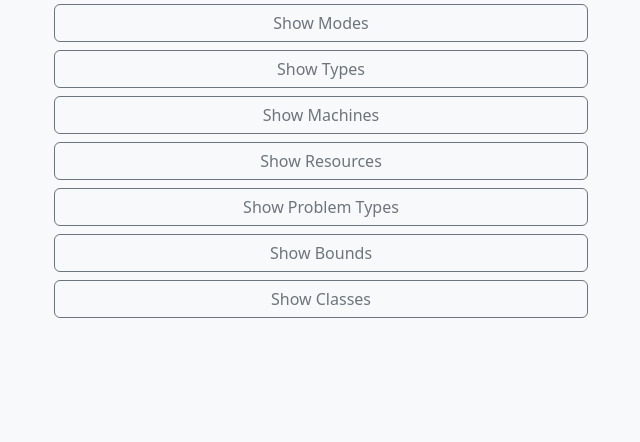
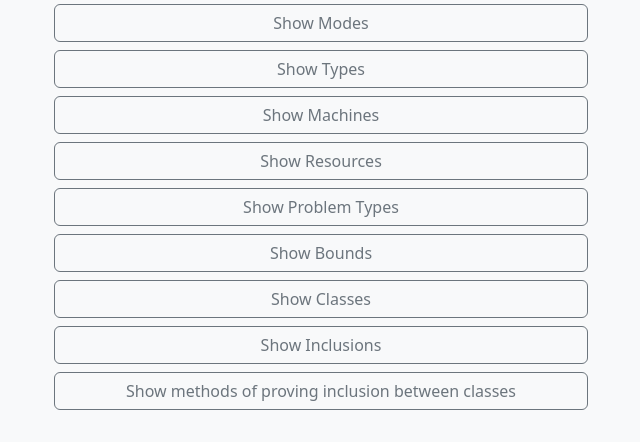
Before and after one commit to turquoise5/ComWeb, a Django app: page / in a window 1280 px wide. Shown: the part 500-942 px from the top of the page, without its empty margins (40-680 px from the left). Before the commit the page ends 818 px from the top, so only its background shows below. Run offline with Django 5.2, Linux system fonts and the light colour scheme; data that the repository does not hold is empty.

Commit message:
updated home view to include methods and inclusions

```diff
--- a/comweb/templates/comweb/home.html
+++ b/comweb/templates/comweb/home.html
@@ -61,6 +61,8 @@
           <button class="btn btn-outline-secondary mb-2 w-100" onclick="toggleList('problemTypesList')">Show Problem Types</button>
           <button class="btn btn-outline-secondary mb-2 w-100" onclick="toggleList('boundsList')">Show Bounds</button>
           <button class="btn btn-outline-secondary mb-2 w-100" onclick="toggleList('classesList')">Show Classes</button>
+          <button class="btn btn-outline-secondary mb-2 w-100" onclick="toggleList('inclusionsList')">Show Inclusions</button>
+          <button class="btn btn-outline-secondary mb-2 w-100" onclick="toggleList('methodsList')">Show methods of proving inclusion between classes</button>
         </div>
         <div class="col-md-6">
           <div id="modesList" class="mb-2" style="display:none;">
@@ -119,6 +121,23 @@
               {% endfor %}
             </ul>
           </div>
+          <div id="inclusionsList" class="mb-2" style="display:none;">
+            <h6>Inclusions</h6>
+            <ul class="list-group">
+              {% for inclusion in inclusions %}
+                <li class="list-group-item py-1">{{ inclusion }}</li>
+              {% endfor %}
+            </ul>
+          </div>
+          <div id="methodsList" class="mb-2" style="display:none;">
+            <h6>Methods of Proving Inclusion</h6>
+            <ul class="list-group">
+              {% for method in methods %}
+                <li class="list-group-item py-1">{{ method }}</li>
+                <li class="list-group-item py-1">{{ method.description }}</li>
+              {% endfor %}
+            </ul>
+          </div>
         </div>
       </div>
     </div>
@@ -127,7 +146,7 @@
     function toggleList(listId) {
       const lists = [
         'modesList', 'typesList', 'machinesList', 'resourcesList',
-        'problemTypesList', 'boundsList', 'classesList'
+        'problemTypesList', 'boundsList', 'classesList', 'inclusionsList', 'methodsList'
       ];
       lists.forEach(id => {
         if (id === listId) {
--- a/comweb/views.py
+++ b/comweb/views.py
@@ -8,6 +8,8 @@ def home(request):
         "resources": [x.NA for x in Resource.objects.all()],
         "problem_types": [x.NA for x in ProblemType.objects.all()],
         "bounds": [x.NA for x in ResourceBound.objects.all()],
-        "classes": [x.NA for x in Class.objects.all()]
+        "classes": [x.NA for x in Class.objects.all()],
+        "methods": [x.NA for x in Method.objects.all()],
+        "Inclusions": [x.NA for x in AutoInclusion.objects.all()],
     }
     return render(request, "comweb/home.html", context)
```
